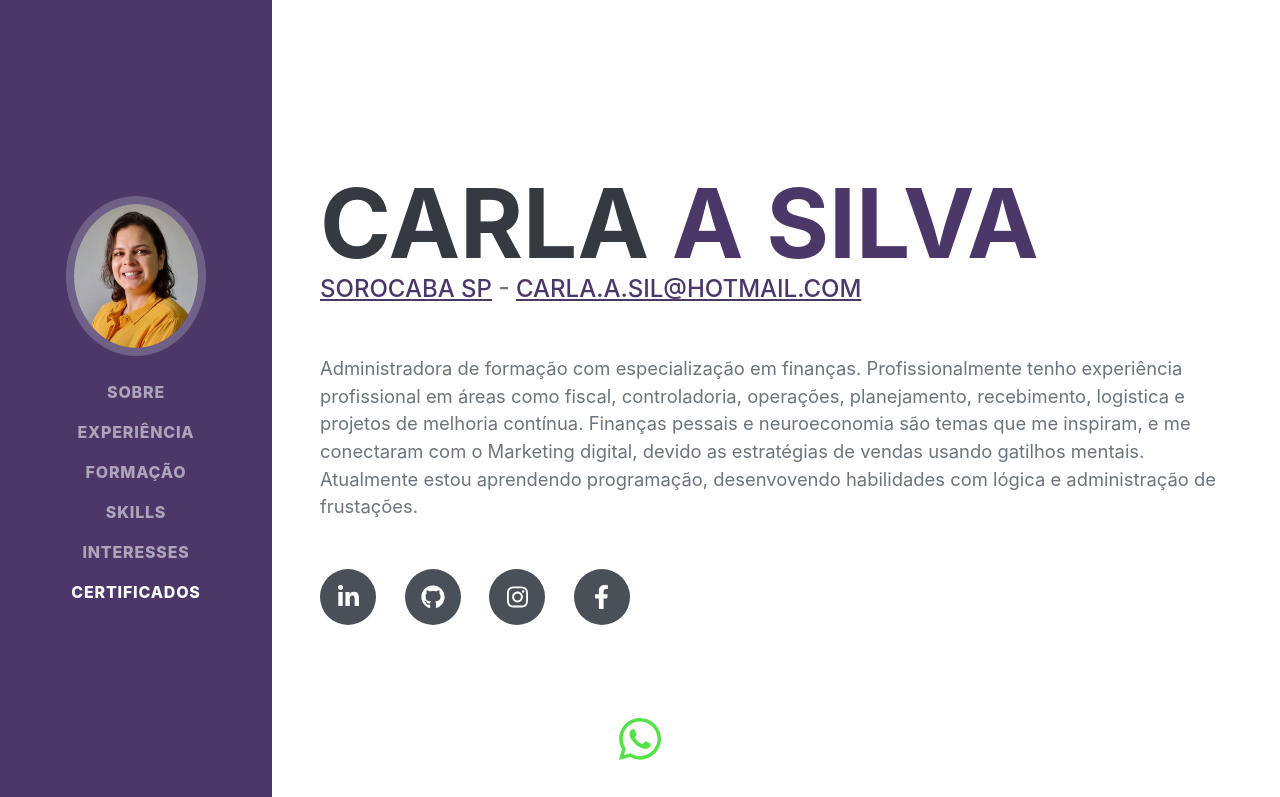
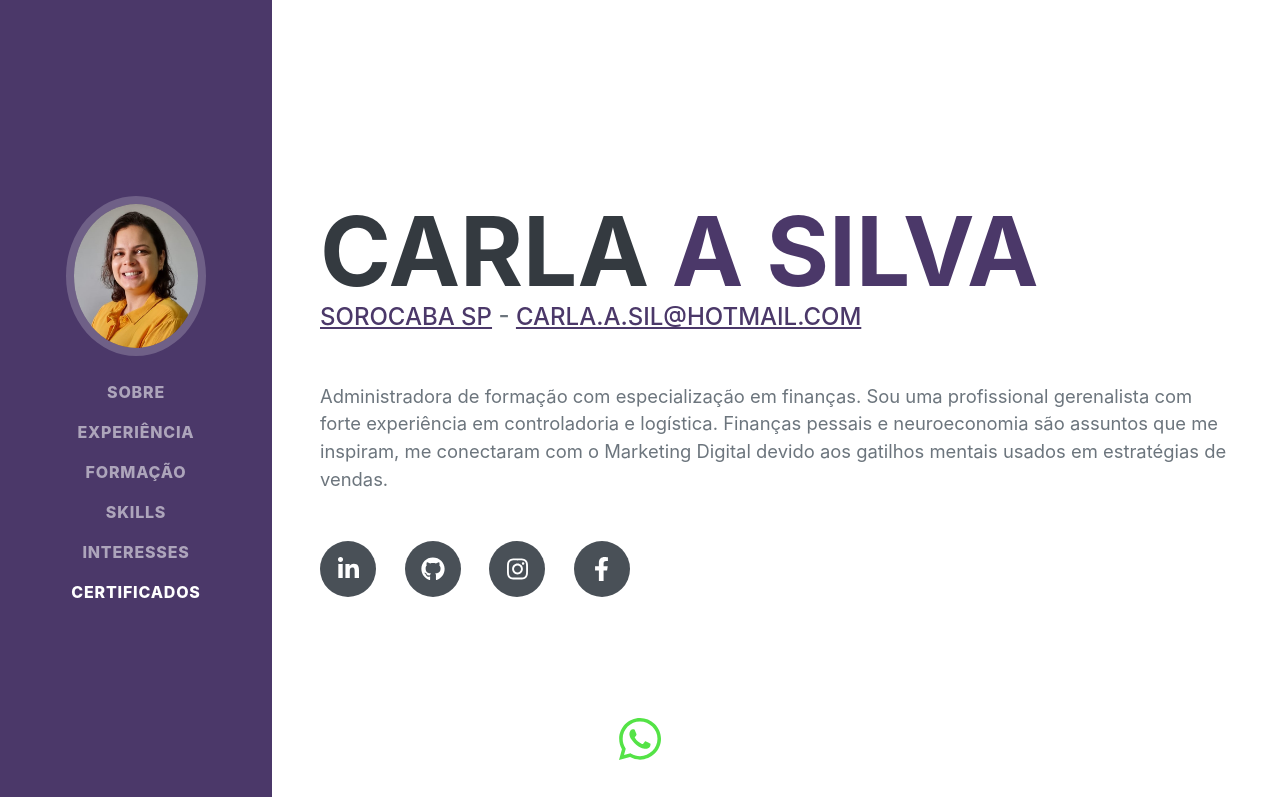
Before and after one commit to lerylyn/carlasilva, a plain HTML site: page index.html in a window 1280 px wide. Shown: the top 797 px of the page. Drawn offline with nearby package versions, Linux system fonts and the light colour scheme; a web font is replaced by a local one.

Commit message:
Update index.html

```diff
--- a/index.html
+++ b/index.html
@@ -58,8 +58,8 @@
           <a href="https://www.google.com/maps/search/?api=1&query=SorocabaSP"> Sorocaba SP</a> -
           <a href="mailto:carla.a.sil@hotmail.com">carla.a.sil@hotmail.com</a>
         </div>
-        <p class="lead mb-5"> Administradora de formação com especialização em finanças. Profissionalmente tenho experiência profissional em áreas como fiscal, controladoria, operações, planejamento, recebimento, logistica e projetos de melhoria contínua. Finanças pessais e neuroeconomia são temas que me inspiram, e me conectaram com o
-          Marketing digital, devido as estratégias de vendas usando gatilhos mentais. Atualmente estou aprendendo programação, desenvovendo habilidades com lógica e administração de frustações.</p>
+        <p class="lead mb-5"> Administradora de formação com especialização em finanças. Sou uma profissional gerenalista com forte experiência em controladoria e logística.
+          Finanças pessais e neuroeconomia são assuntos que me inspiram, me conectaram com o Marketing Digital devido aos gatilhos mentais usados em estratégias de vendas.</p>
         <div class="social-icons">
           <a class="social-icon" href="https://www.linkedin.com/in/carla-silva-1a1a7a38/"><i class="fab fa-linkedin-in"></i></a>
           <a class="social-icon" href="https://github.com/lerylyn"><i class="fab fa-github"></i></a>
```
